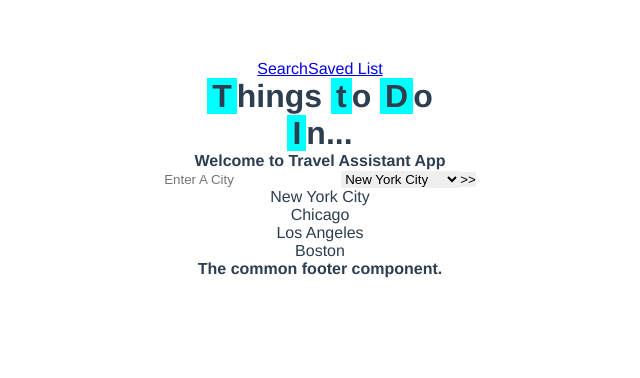
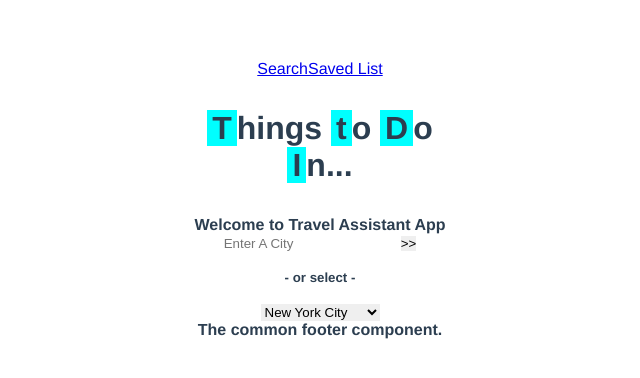
Before and after one commit to kja12786git/travel-assistant-app, a Vue app: page / in a window 1280 px wide. Shown: the top 378 px of the page, without its empty margins (320-960 px from the left). Built offline with nearby package versions, Linux system fonts and the light colour scheme.

Commit message:
Search component is being readjusted for data to feed in. The json format is variable too variable to feed all the data in a basic loop. An if statement within the loop for array to object changes may help...

```diff
--- a/src/components/Search.vue
+++ b/src/components/Search.vue
@@ -1,9 +1,15 @@
 <template>
-  <header>
+  <header class="Search">
       <h1><span>T</span>hings <span>t</span>o <span>D</span>o <br /><span>I</span>n...</h1>
       <h4>{{msg}}</h4>
-      <form action="/results">
-        <input placeholder="Enter A City"></input>
+      <form action="/results/">
+        <input placeholder="Enter A City" value=""></input>
+<!--        <button type="submit" name="location" value="New York City">>></button> -->
+        <button type="submit">>></button>
+        <br />
+        <br />
+        <h5>- or select -</h5>
+        <br />
         <select>
           <optgroup name="selectacity" label="Available Cities">
             <option v-for="item of items">{{item.current_city.name}}</option>
@@ -11,13 +17,9 @@
           </optgroup>
 
         </select>
-        <button>>></button>
+
 
       </form>
-
-      <ul>
-        <li v-for="item of items">{{item.current_city.name}}</li>
-      </ul>
 
 
   </header>
@@ -518,6 +520,11 @@
 </script>
 
 <style scoped>
+  h1 {
+    margin: 1rem 0;
+    margin: 1em 0;
+
+  }
   h1 > span {
     background-color: cyan;
     padding: 0 5px;
```
